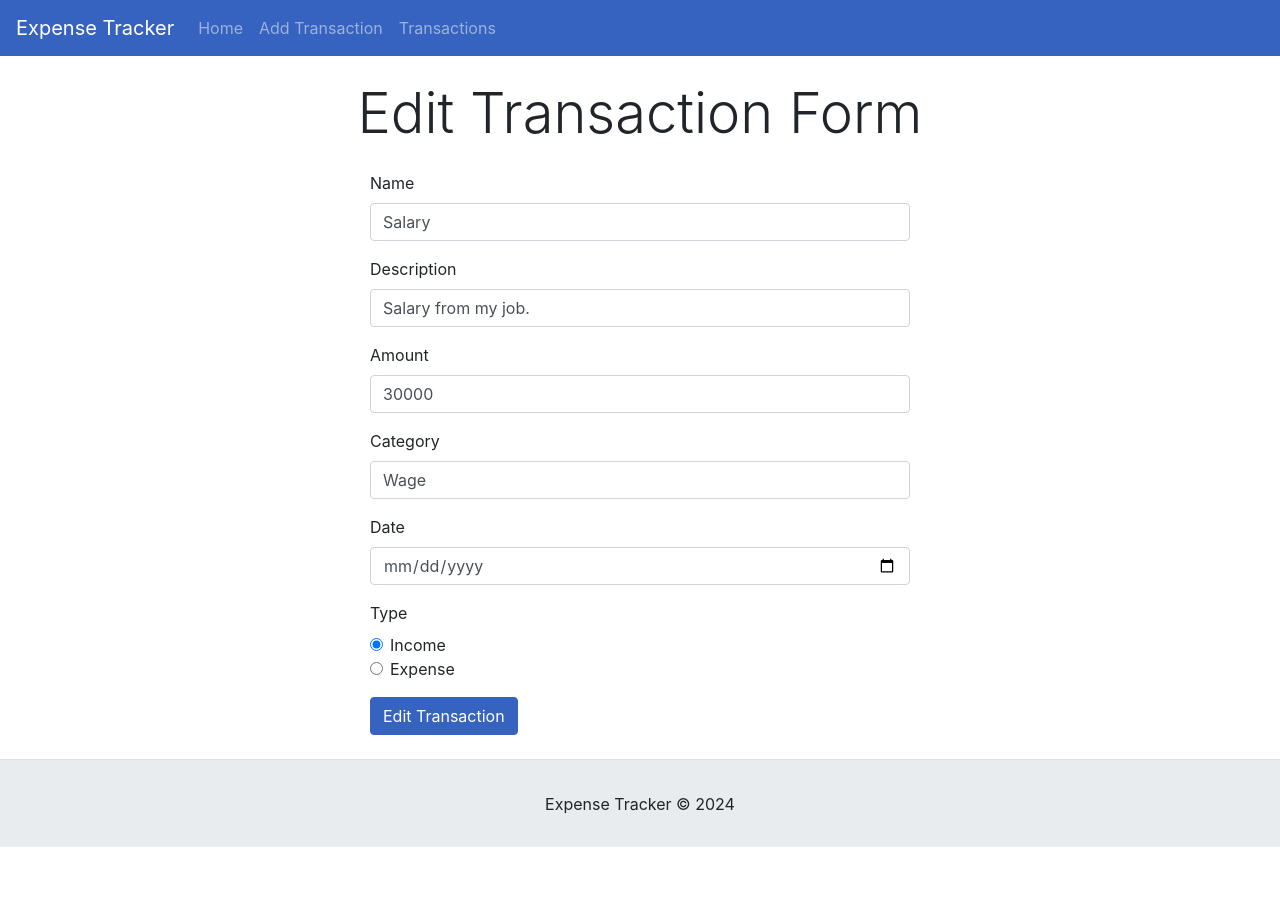
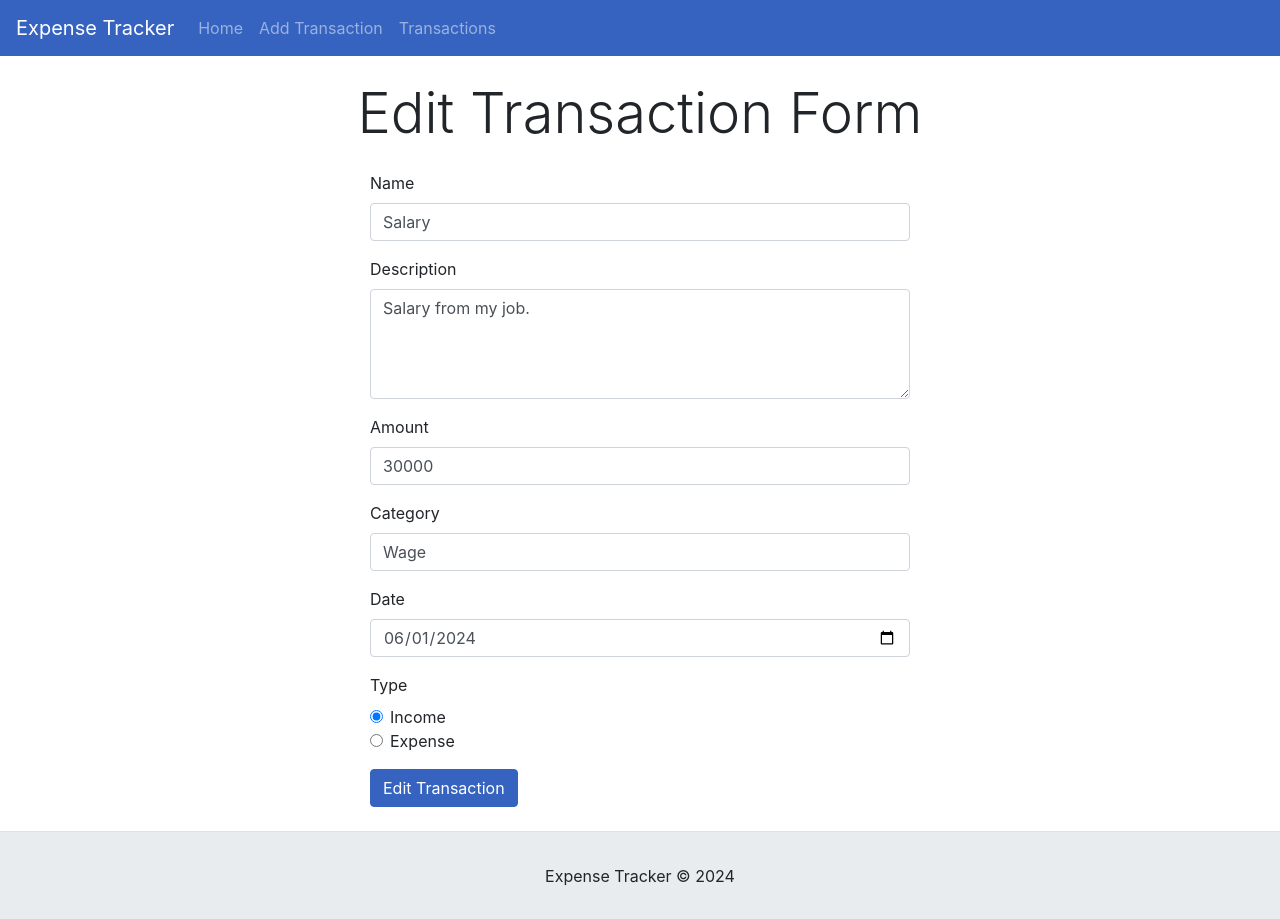
Before and after one commit to tarunsingh002/Assignment, an Angular app: page /edit/1 in a window 1280 px wide. Before the commit the page ends 847 px from the top, so only its background shows below. Built offline with nearby package versions, Linux system fonts and the light colour scheme.

Commit message:
edit form bug

```diff
--- a/src/app/SampleData.ts
+++ b/src/app/SampleData.ts
@@ -4,7 +4,7 @@ export const sampleTransactions = [
     description: 'Salary from my job.',
     amount: 30000,
     category: 'Wage',
-    date: new Date('2024-06-01'),
+    date: '2024-06-01',
     type: 'income',
   },
   {
@@ -12,7 +12,7 @@ export const sampleTransactions = [
     description: 'Interest from Investments for the Month of May',
     amount: 10000,
     category: 'Earnings from Investments',
-    date: new Date('2024-06-01'),
+    date: '2024-06-01',
     type: 'income',
   },
   {
@@ -20,7 +20,7 @@ export const sampleTransactions = [
     description: 'Flat Rent for the month of May',
     amount: 10000,
     category: 'Accomodation',
-    date: new Date('2024-06-02'),
+    date: '2024-06-02',
     type: 'expense',
   },
   {
@@ -28,7 +28,7 @@ export const sampleTransactions = [
     description: 'Weekly groceries shooping',
     amount: 1700,
     category: 'Kitchen Supplies',
-    date: new Date('2024-06-10'),
+    date: '2024-06-10',
     type: 'expense',
   },
 ];
--- a/src/app/models/transaction.model.ts
+++ b/src/app/models/transaction.model.ts
@@ -3,7 +3,7 @@ export class Transaction {
     public name: string,
     public description: string,
     public amount: number,
-    public date: Date,
+    public date: string,
     public type: string,
     public category: string,
     public transactionId?: number
--- a/src/app/transaction-form/transaction-form.component.html
+++ b/src/app/transaction-form/transaction-form.component.html
@@ -15,7 +15,13 @@
         </div>
         <div class="mb-3">
           <label class="form-label" for="description">Description</label>
-          <input type="text" id="description" formControlName="description" class="form-control" />
+          <textarea
+            type="text"
+            id="description"
+            formControlName="description"
+            class="form-control"
+            rows="4"
+          ></textarea>
           <small
             *ngIf="
               reactiveForm.controls['description'].invalid &&
--- a/src/app/transaction-form/transaction-form.component.scss
+++ b/src/app/transaction-form/transaction-form.component.scss
@@ -5,3 +5,7 @@ small {
 input.ng-invalid.ng-touched {
   border: solid 1px red;
 }
+
+textarea.ng-invalid.ng-touched {
+  border: solid 1px red;
+}
--- a/src/app/transaction-form/transaction-form.component.ts
+++ b/src/app/transaction-form/transaction-form.component.ts
@@ -57,7 +57,7 @@ export class TransactionFormComponent implements OnInit {
       value.name,
       value.description,
       value.amount,
-      new Date(value.date),
+      value.date,
       value.type,
       value.category
     );
```
